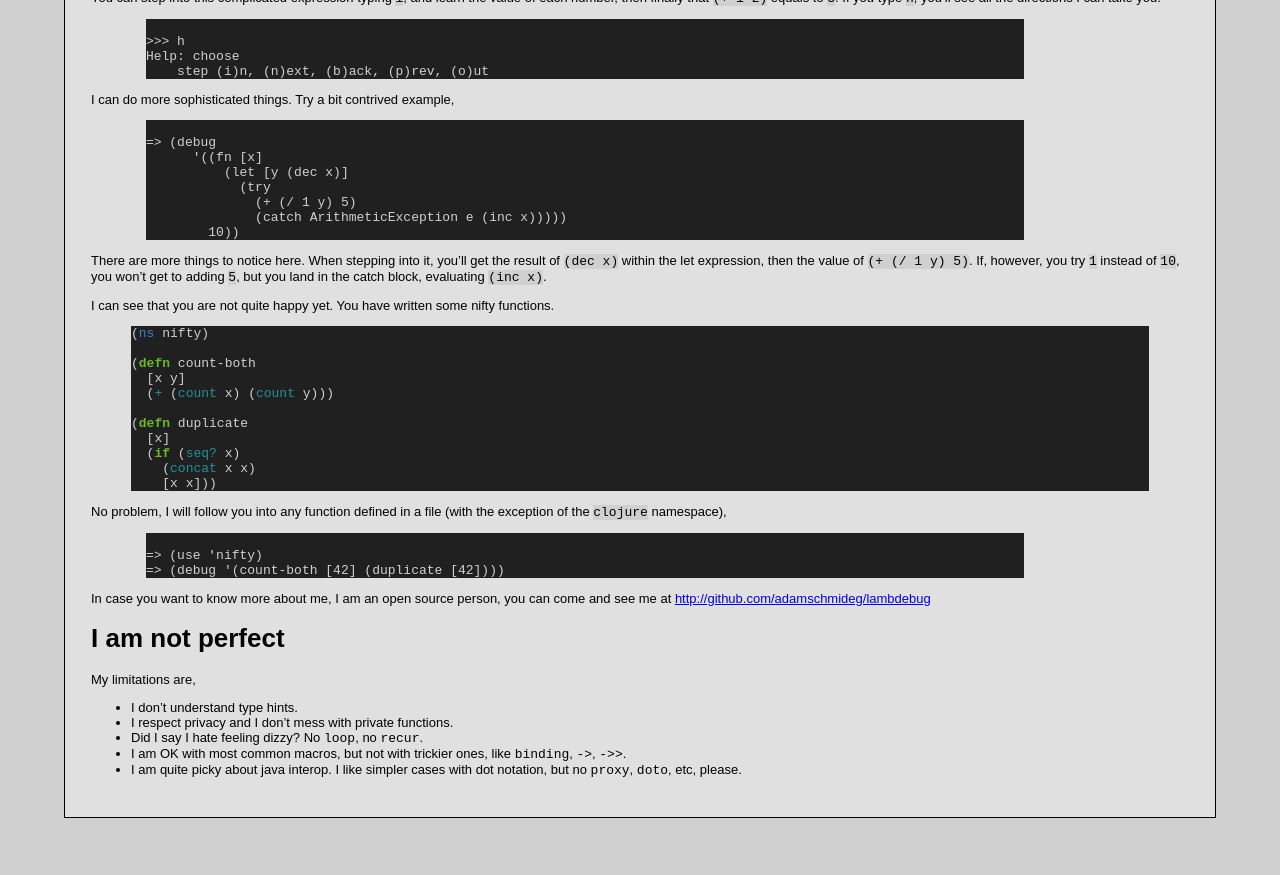
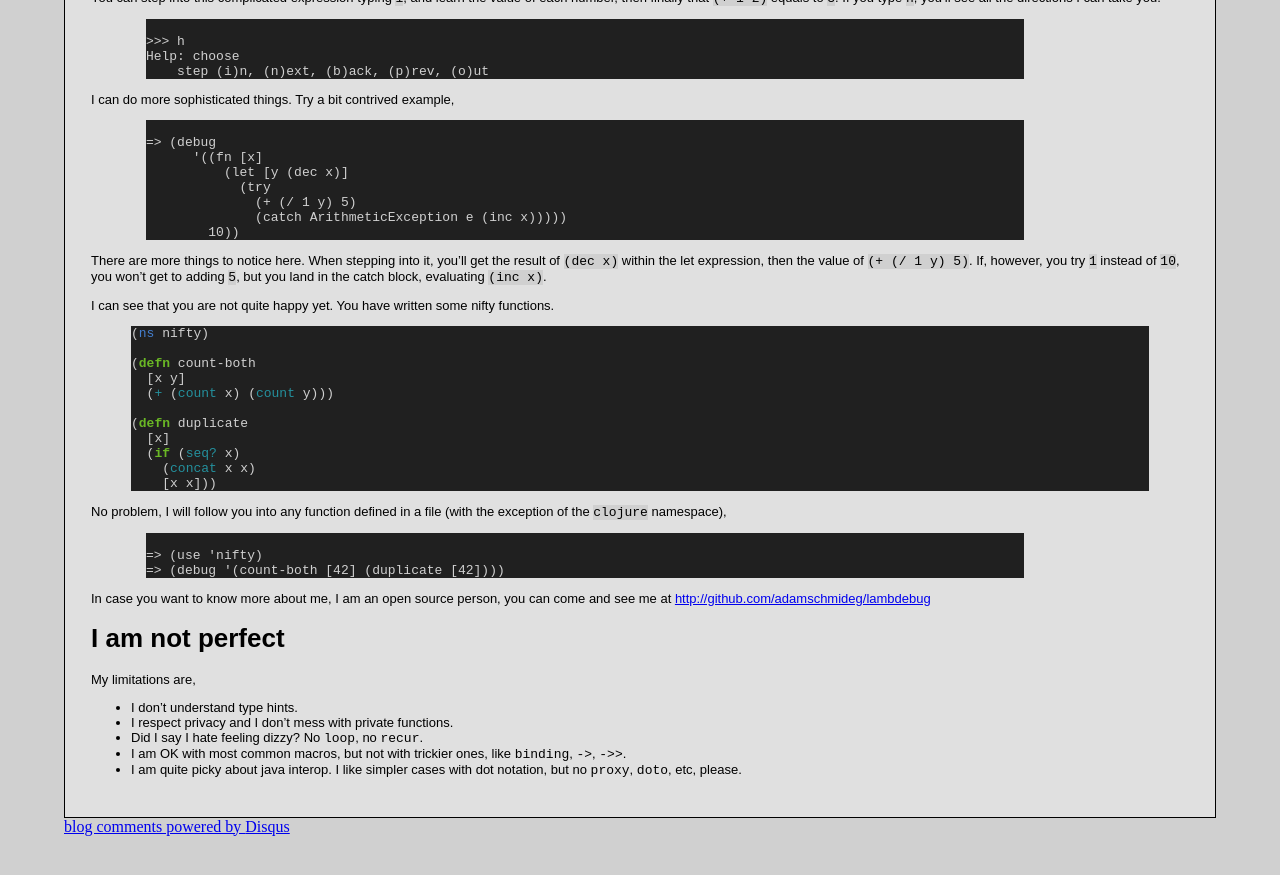
Before and after one commit to lambdebug/lambdebug.github.com, a Jekyll site: the page built from index.md, in a window 1280 px wide and 900 px high, scrolled down 589 px. Shown: the top 875 px of the window. Built offline with Jekyll 4.4.1, drawn with Linux system fonts in a browser that asks for light colours; comment, search, counter and statistics services are not loaded; some of the changed lines change nothing that is shown.

Commit message:
Install disqus

```diff
--- a/_layouts/default.html
+++ b/_layouts/default.html
@@ -11,5 +11,34 @@
 <div id='content'>
 {{ content }}
 </div>
+<!-- disqus -->
+<div id="disqus_thread"></div>
+<script type="text/javascript">
+/**
+ * var disqus_identifier; [Optional but recommended: Define a
+ * unique identifier (e.g. post id or slug) for this thread]
+ */
+(function() {
+  var dsq = document.createElement('script');
+  dsq.type = 'text/javascript';
+  dsq.async = true;
+  dsq.src = 'http://lambdebug.disqus.com/embed.js';
+  (document.getElementsByTagName('head')[0] ||
+   document.getElementsByTagName('body')[0]).appendChild(dsq);
+  })();
+</script>
+<noscript>Please enable JavaScript to view the <a href="http://disqus.com/?ref_noscript=lambdebug">comments powered by Disqus.</a>
+</noscript>
+<a href="http://disqus.com" class="dsq-brlink">blog comments powered by <span class="logo-disqus">Disqus</span></a>
+<script type="text/javascript">
+var disqus_shortname = 'lambdebug';
+//var disqus_developer = 1;
+(function () {
+  var s = document.createElement('script'); s.async = true;
+  s.src = 'http://disqus.com/forums/lambdebug/count.js';
+  (document.getElementsByTagName('HEAD')[0] ||
+  document.getElementsByTagName('BODY')[0]).appendChild(s);
+  }());
+</script>
 </body>
 </html>
```
